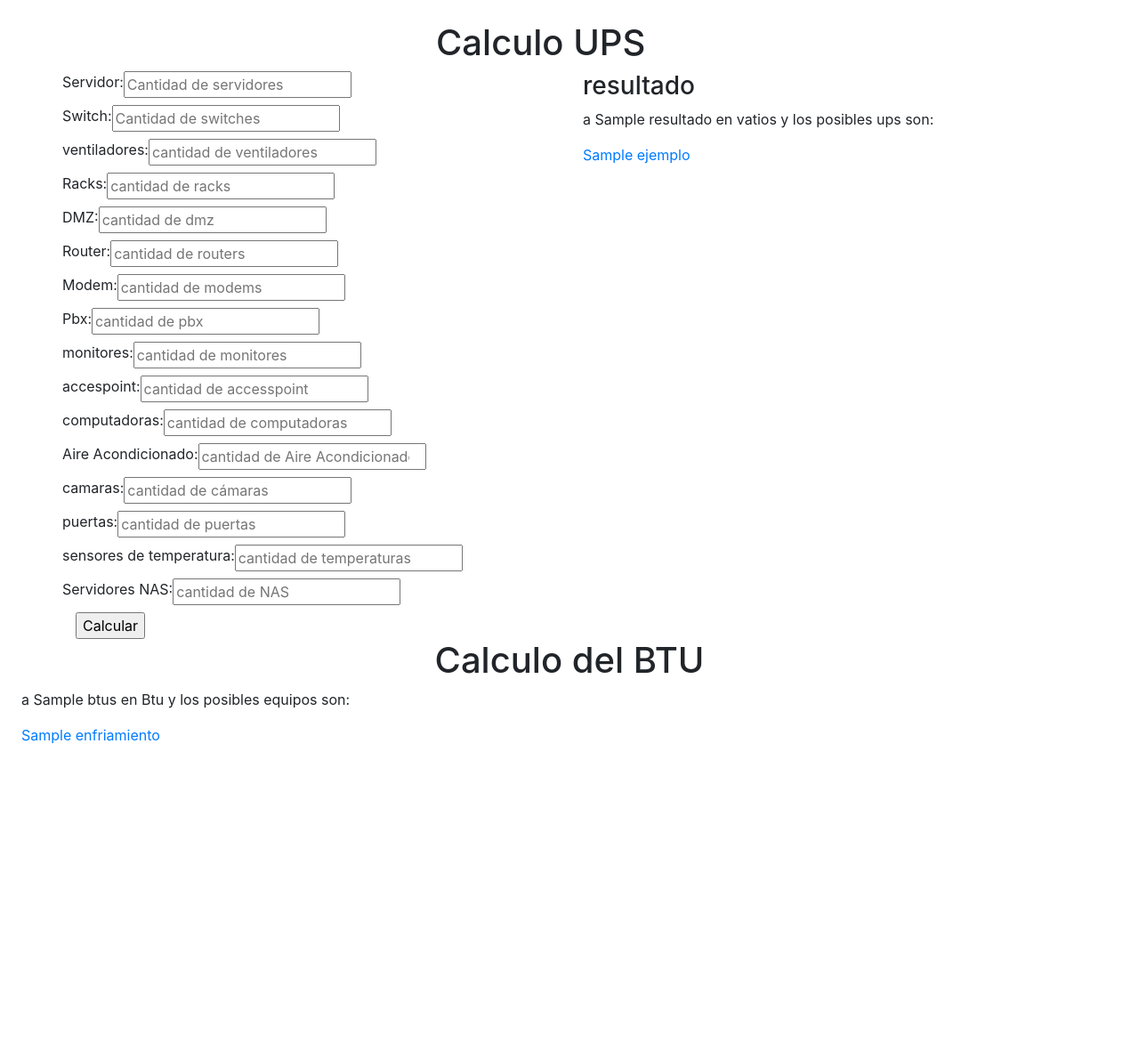
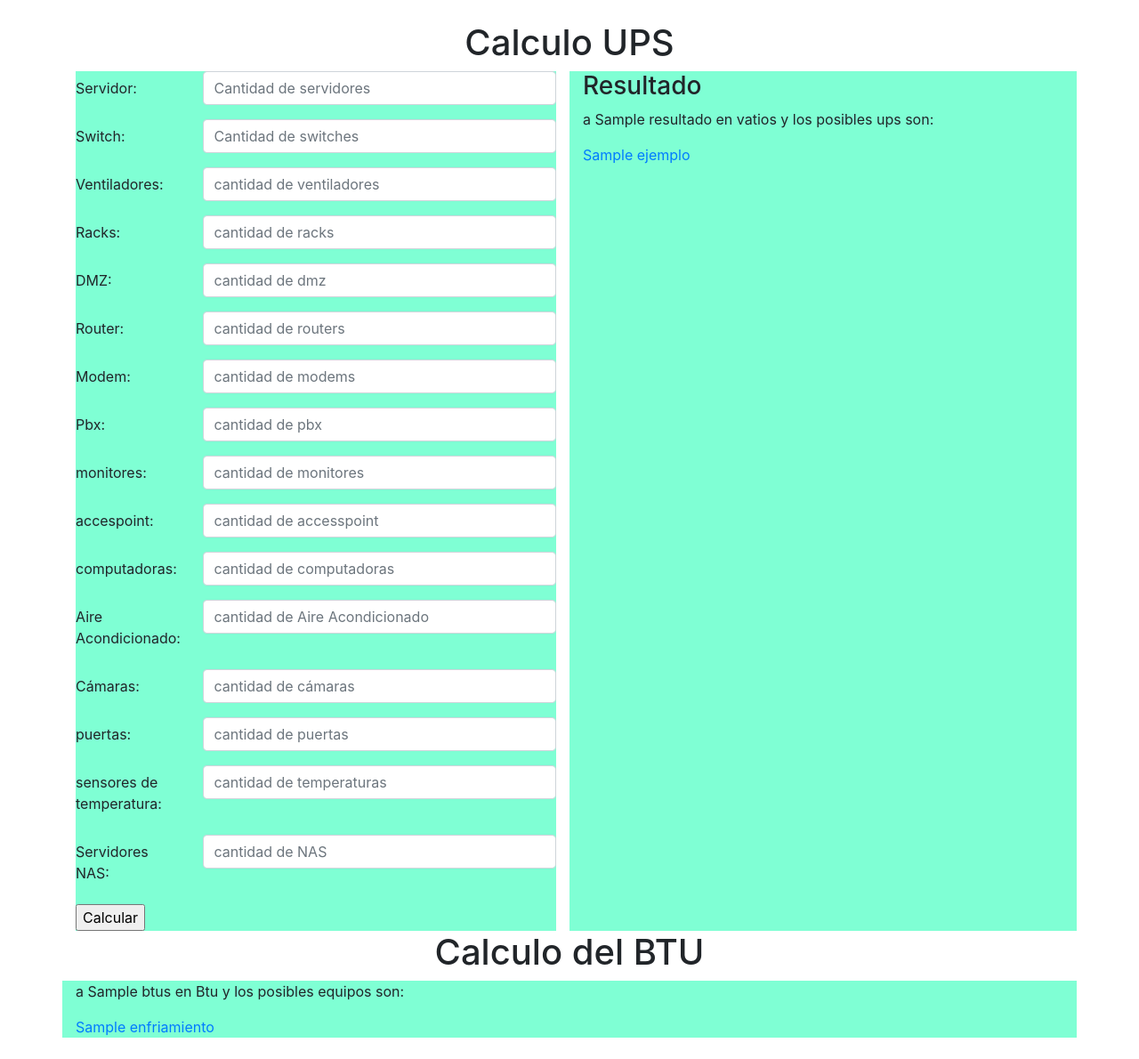
Before and after one commit to BRMX845/calculo_ups, a Django app: template ups/templates/calcular.html in a window 1280 px wide. Shown: the whole page at 89% size. Before the commit the page ends 836 px from the top, so only its background shows below. Run offline with Django 4.2, Linux system fonts and the light colour scheme; the template is opened without the code that fills it: most values are stand-ins (such as "Sample title", 1, 10 or a date in 2020).

Commit message:
actualización de la interfaz de usuario

```diff
--- a/ups/templates/calcular.html
+++ b/ups/templates/calcular.html
@@ -7,72 +7,139 @@
     <title>Calculadora</title>
 </head>
 <body class="m-4">
-    <h1 class="mx-auto" style="width: 300px;">Calculo UPS</h1>
+    <h1 class="mx-auto" style="text-align: center;">Calculo UPS</h1>
 <div class="container">
     <div class="row justify-content-start">
         <div class="col-6">
-            <form method="post">
+            <form method="post"  style="background-color: aquamarine;">
                 {% csrf_token %}
-                <label class="row">Servidor:
-                    <input type="number" min="0" name="servidor" required placeholder="Cantidad de servidores">
-                </label>
-                <label class="row">Switch:
-                    <input type="number" min="0" name="switch" required placeholder="Cantidad de switches">
-                </label>
-                <label class="row">ventiladores:
-                    <input type="number" min="0" name="ventiladores" required placeholder="cantidad de ventiladores">
-                </label>
-                <label class="row">Racks:
-                    <input type="number" min="0" name="racks" required placeholder="cantidad de racks">
-                </label>
-                <label class="row">DMZ:
-                    <input type="number" min="0"  name="dmz" required placeholder="cantidad de dmz">
-                </label>
-                <label class="row">Router:
-                    <input type="number" min="0" name="router" required placeholder="cantidad de routers">
-                </label>
-                <label class="row">Modem:
-                    <input type="number" min="0" name="Modem" required placeholder="cantidad de modems">
-                </label>
-                <label class="row">Pbx:
-                    <input type="number" min="0" name="pbx" required placeholder="cantidad de pbx">
-                </label>
-                <label class="row">monitores:
-                    <input type="number" min="0" name="monitores" required placeholder="cantidad de monitores" >
-                </label>
-                <label class="row">accespoint:
-                    <input type="number" min="0" name="access" required placeholder="cantidad de accesspoint">
-                </label>
-                <label class="row">computadoras:
-                    <input type="number" min="0" name="computadoras" required placeholder="cantidad de computadoras">
-                </label>
-                <label class="row">Aire Acondicionado:
-                    <input type="number" min="0" name="aire" required placeholder="cantidad de Aire Acondicionado">
-                </label>
-                <label class="row">camaras:
-                    <input type="number" min="0" name="Cámaras" required placeholder="cantidad de cámaras">
-                </label>
-                <label class="row">puertas:
-                    <input type="number" min="0" name="puertas" required placeholder="cantidad de puertas">
-                </label>
-                <label class="row">sensores de temperatura:
-                    <input type="number" min="0" name="sensor" required placeholder="cantidad de temperaturas">
-                </label>
-                <label class="row">Servidores NAS:
-                    <input type="number" min="0" name="nas" required placeholder="cantidad de NAS">
-                </label>
-                <input type="submit" min="0" value="Calcular">
+                <div class="form-group row">
+                    <label class="col-sm-3 col-form-label">Servidor:</label>
+                    <div class="col-sm-9">
+                      <input type="number" min="0" name="servidor" required placeholder="Cantidad de servidores" class="form-control">
+                    </div>
+                  </div>
+
+                <div class="form-group row">
+                    <label class="col-sm-3 col-form-label">Switch:</label>
+                    <div class="col-sm-9">
+                      <input type="number" min="0" name="switch" required placeholder="Cantidad de switches" class="form-control">
+                    </div>
+                </div>
+
+                <div class="form-group row">
+                    <label class="col-sm-3 col-form-label">Ventiladores: </label>
+                    <div class="col-sm-9">
+                        <input type="number" min="0" name="ventiladores" required placeholder="cantidad de ventiladores" class="form-control">
+                      </div>
+                </div>
+
+                <div class="form-group row">
+                    <label class="col-sm-3 col-form-label">Racks:</label>
+                    <div class="col-sm-9">
+                      <input type="number" min="0" name="racks" required placeholder="cantidad de racks" class="form-control">
+                    </div>
+                  </div>
+
+                  <div class="form-group row">
+                    <label class="col-sm-3 col-form-label">DMZ:</label>
+                    <div class="col-sm-9">
+                      <input type="number" min="0" name="dmz" required placeholder="cantidad de dmz" class="form-control">
+                    </div>
+                  </div>
+
+                  <div class="form-group row">
+                    <label class="col-sm-3 col-form-label">Router:</label>
+                    <div class="col-sm-9">
+                      <input type="number" min="0" name="router" required placeholder="cantidad de routers" class="form-control">
+                    </div>
+                  </div>
+
+                  <div class="form-group row">
+                    <label class="col-sm-3 col-form-label">Modem:</label>
+                    <div class="col-sm-9">
+                      <input type="number" min="0" name="Modem" required placeholder="cantidad de modems" class="form-control">
+                    </div>
+                  </div>
+
+                  <div class="form-group row">
+                    <label class="col-sm-3 col-form-label">Pbx:</label>
+                    <div class="col-sm-9">
+                      <input type="number" min="0" name="pbx" required placeholder="cantidad de pbx" class="form-control">
+                    </div>
+                  </div>
+
+                  <div class="form-group row">
+                    <label class="col-sm-3 col-form-label">monitores:</label>
+                    <div class="col-sm-9">
+                      <input type="number" min="0" name="monitores" required placeholder="cantidad de monitores" class="form-control">
+                    </div>
+                  </div>
+
+                  <div class="form-group row">
+                    <label class="col-sm-3 col-form-label">accespoint:</label>
+                    <div class="col-sm-9">
+                      <input type="number" min="0" name="access" required placeholder="cantidad de accesspoint" class="form-control">
+                    </div>
+                  </div>
+
+                  <div class="form-group row">
+                    <label class="col-sm-3 col-form-label">computadoras:</label>
+                    <div class="col-sm-9">
+                      <input type="number" min="0" name="computadoras" required placeholder="cantidad de computadoras" class="form-control">
+                    </div>
+                  </div>
+
+                  <div class="form-group row">
+                    <label class="col-sm-3 col-form-label">Aire Acondicionado:</label>
+                    <div class="col-sm-9">
+                      <input type="number" min="0" name="aire" required placeholder="cantidad de Aire Acondicionado" class="form-control">
+                    </div>
+                  </div>
+
+                  <div class="form-group row">
+                    <label class="col-sm-3 col-form-label">Cámaras:</label>
+                    <div class="col-sm-9">
+                      <input type="number" min="0" name="Cámaras" required placeholder="cantidad de cámaras" class="form-control">
+                    </div>
+                  </div>
+
+                  <div class="form-group row">
+                    <label class="col-sm-3 col-form-label">puertas:</label>
+                    <div class="col-sm-9">
+                        <input type="number" min="0" name="puertas" required placeholder="cantidad de puertas" class="form-control">
+                      </div>
+                    </div>
+
+                    <div class="form-group row">
+                      <label class="col-sm-3 col-form-label">sensores de temperatura:</label>
+                      <div class="col-sm-9">
+                        <input type="number" min="0" name="sensor" required placeholder="cantidad de temperaturas" class="form-control">
+                      </div>
+                    </div>
+
+                    <div class="form-group row">
+                      <label class="col-sm-3 col-form-label">Servidores NAS:</label>
+                      <div class="col-sm-9">
+                        <input type="number" min="0" name="nas" required placeholder="cantidad de NAS" class="form-control">
+                      </div>
+                    </div>
+                    <input type="submit" value="Calcular" style="margin-right: 1rem;">
             </form>
         </div>
-        <div class="col-6">
-            <h3>resultado</h3>
+        <div class="col-6" style="background-color: aquamarine;">
+            <h3>Resultado</h3>
             <p>a {{ resultado }} en vatios y los posibles ups son:</p>
             <a href="{{ compra }}">{{ ejemplo }}</a>
         </div>
     </div>
 </div>
+
 <h1 style="text-align: center;">Calculo del BTU</h1>
-<p>a {{ btus }} en Btu y los posibles equipos son:</p>
-<a href="{{url_enfr}}">{{enfriamiento}}</a>
-</body>
+<div class="container" style="background-color: aquamarine;">
+    <p>a {{ btus }} en Btu y los posibles equipos son:</p>
+    <a href="{{url_enfr}}">{{enfriamiento}}</a>
+    </body>
+</div>
+
 </html>
```
